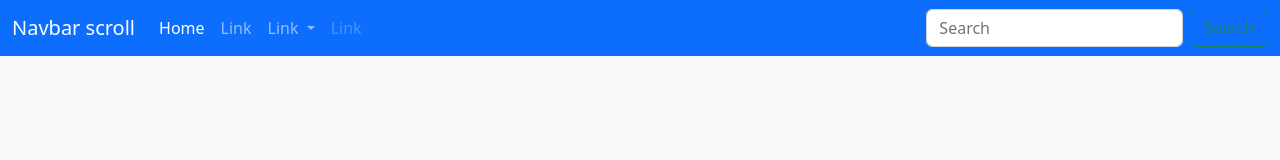
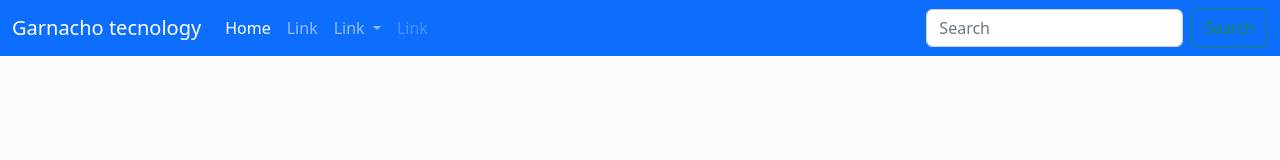
Before and after one commit to bryanherrera1401/miprmersitioweb, a plain HTML site: page index.html in a window 1280 px wide. Shown: the top 160 px of the page. Drawn offline with nearby package versions, Linux system fonts and the light colour scheme.

Commit message:
agregamos titulo

```diff
--- a/index.html
+++ b/index.html
@@ -20,7 +20,7 @@
 
     <nav class="navbar sticky-top  navbar-expand-lg navbar-dark bg-primary">
       <div class="container-fluid">
-        <a class="navbar-brand" href="#">Navbar scroll</a>
+        <a class="navbar-brand" href="#">Garnacho tecnology</a>
         <button class="navbar-toggler" type="button" data-bs-toggle="collapse" data-bs-target="#navbarScroll"
           aria-controls="navbarScroll" aria-expanded="false" aria-label="Toggle navigation">
           <span class="navbar-toggler-icon"></span>
```
